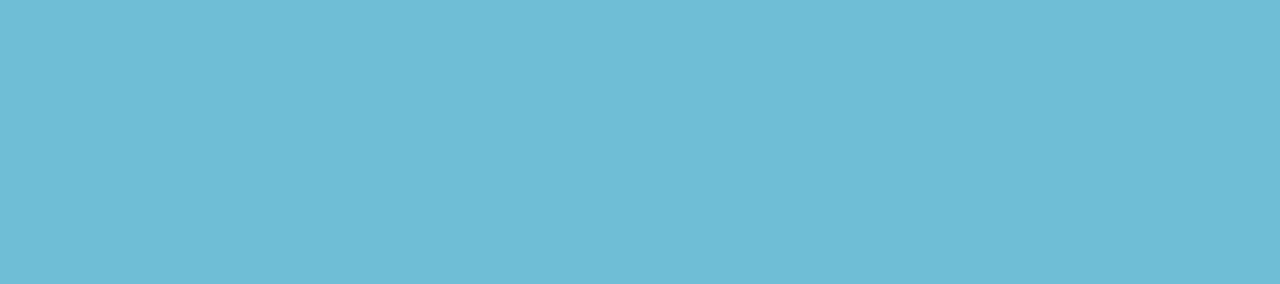
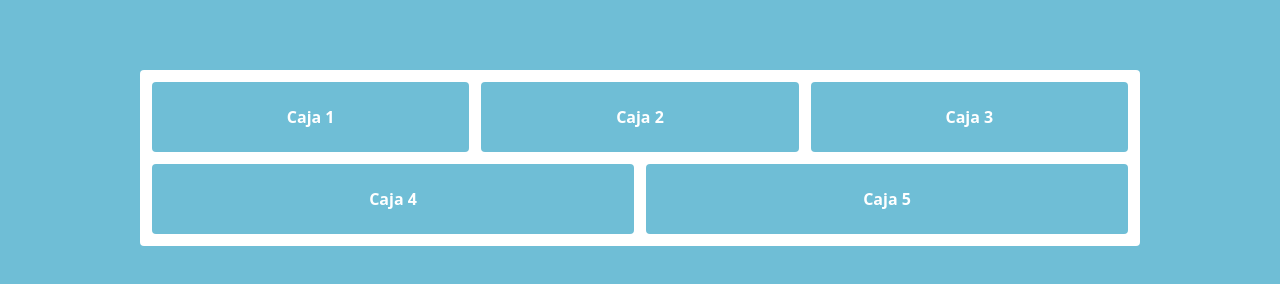
Before and after one commit to Angelica-lopez/omdb-movies, a React (Vite) app: page / in a window 1280 px wide. Shown: the part 370-654 px from the top of the page. Built offline with nearby package versions, Linux system fonts and the light colour scheme; no server answers.

Commit message:
Create layout

```diff
--- a/src/App.jsx
+++ b/src/App.jsx
@@ -37,6 +37,27 @@ const App = () => {
             />
           ))}
         </div>
+        <div class='rounded bg-white flex flex-col p-3 gap-3 w-full max-w-[1000px] m-auto'>
+          <div className='flex gap-3'>
+            <div className='w-full bg-[#6FBED6] text-white font-bold rounded h-[70px] flex items-center justify-center'>
+              Caja 1
+            </div>
+            <div className='w-full bg-[#6FBED6] text-white font-bold rounded h-[70px] flex items-center justify-center'>
+              Caja 2
+            </div>
+            <div className='w-full bg-[#6FBED6] text-white font-bold rounded h-[70px] flex items-center justify-center'>
+              Caja 3
+            </div>
+          </div>
+          <div className='flex gap-3'>
+            <div className='w-full bg-[#6FBED6] text-white font-bold rounded h-[70px] flex items-center justify-center'>
+              Caja 4
+            </div>
+            <div className='w-full bg-[#6FBED6] text-white font-bold rounded h-[70px] flex items-center justify-center'>
+              Caja 5
+            </div>
+          </div>
+        </div>
       </div>
     </div>
   );
```
